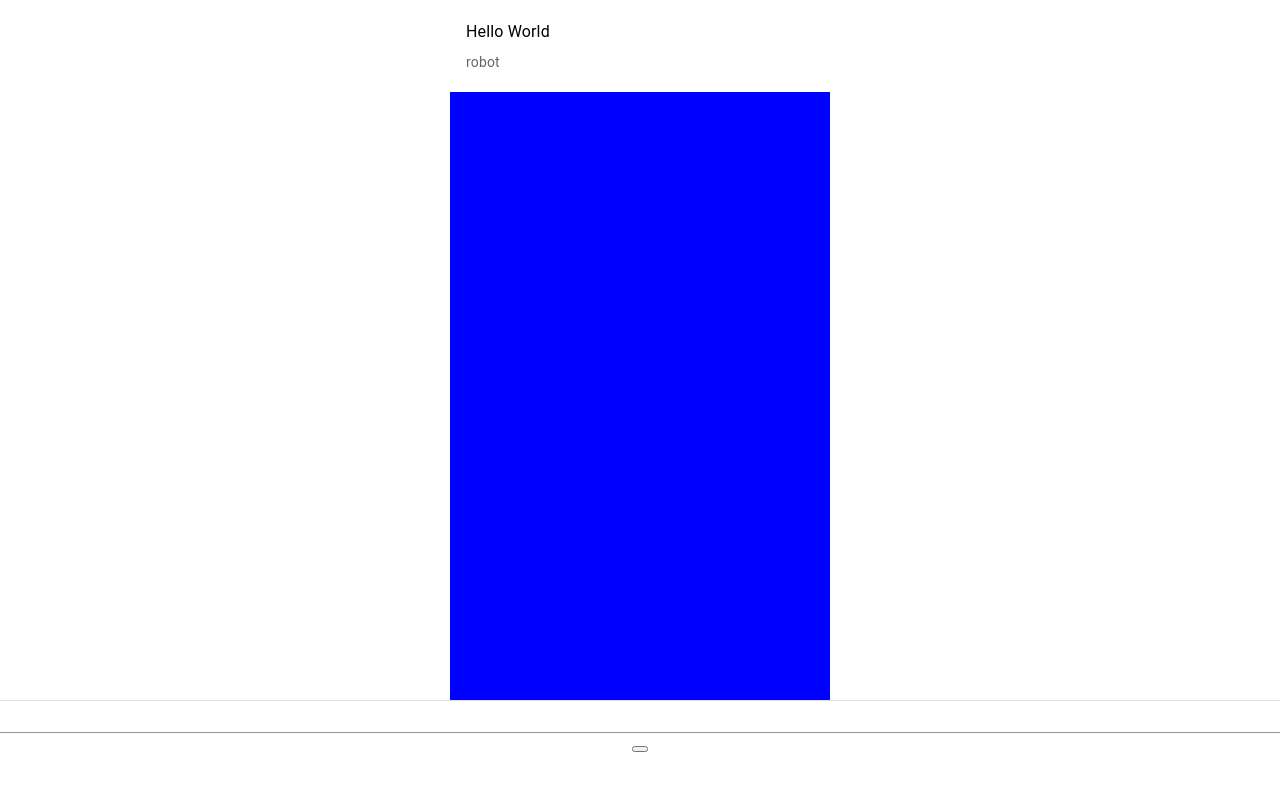
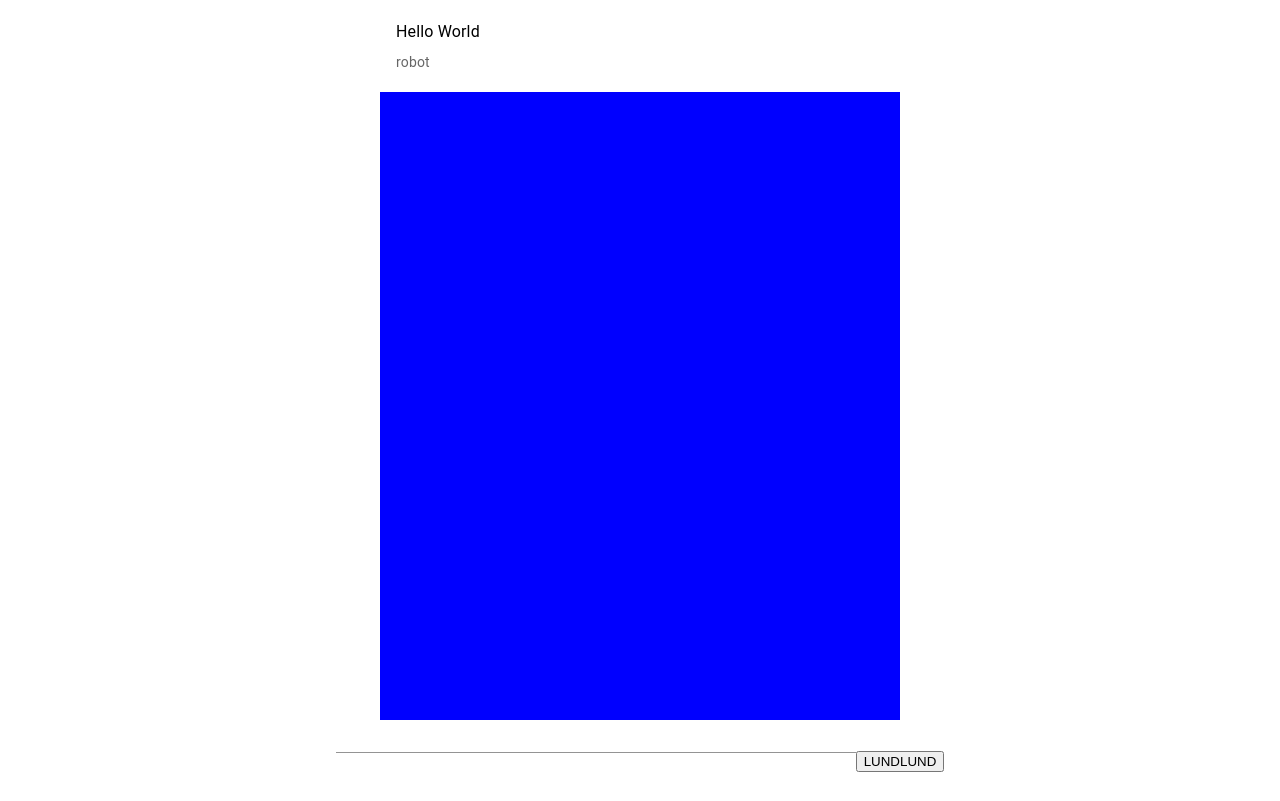
Before and after one commit to Aaddy-1/chat-ui, a React (Create React App) app: page /test in a window 1280 px wide. Built offline with nearby package versions, Linux system fonts and the light colour scheme.

Commit message:
Added another style file, will replace textfield with a box in next commit

```diff
--- a/src/App.js
+++ b/src/App.js
@@ -26,4 +26,7 @@ function App() {
   )
 }
 
+
+
+
 export default App;
--- a/src/css/chatWindow.css
+++ b/src/css/chatWindow.css
@@ -1,5 +1,12 @@
-.chatDiv {
+.outermostDiv {
     display: flex;
+    flex-direction: column;
     justify-content: center;
     align-items: center;
 }
+.inputDiv {
+    display: flex;
+    flex-direction: row;
+    justify-content: center;
+    align-items: center;
+}
--- /dev/null
+++ b/src/css/styles.jsx
@@ -0,0 +1,17 @@
+import { ContactSupportOutlined } from "@material-ui/icons";
+import { SxProps } from "@mui/material";
+
+export const boxStyle = {
+    width: '65vh',
+    height: '90vh',
+    backgroundColor: 'blue',
+    overflow: 'auto',
+    scrollbarWidth: 'none',
+}
+
+export const textBoxStyle = {
+    width: '65vh',
+    height: '10vh',
+    size: 'Normal',
+}
+export default boxStyle;
--- a/src/views/chatTest.jsx
+++ b/src/views/chatTest.jsx
@@ -13,8 +13,10 @@ import { ListItem } from '@mui/material';
 import { TextField } from '@material-ui/core';
 import { Divider } from '@material-ui/core';
 import { alignProperty } from '@mui/material/styles/cssUtils';
-
+import outerMostDiv from '/Users/aadeesh/Programming/chat-ui/src/css/chatWindow.css';
 import chatDiv from '/Users/aadeesh/Programming/chat-ui/src/css/chatWindow.css';
+import boxStyle from '../css/styles.jsx';
+import { textBoxStyle } from '../css/styles.jsx';
 
 function Message({props}) {
 
@@ -64,14 +66,8 @@ function ChatWindow({props}) {
         )
     }
     return (
-        <div className='chatDiv'>
-            <Box sx={{
-                width: 380,
-                height: 700,
-                backgroundColor: 'blue',
-                overflow: 'auto',
-                scrollbarWidth: 'none',
-            }}>
+        <div className='chatDiv' props>
+            <Box sx={boxStyle}>
                 <Grid container spacing={2}>
                     {messageList.map(msg => (
                         message(msg)
@@ -119,15 +115,13 @@ export const ChatTest = () => {
     }
 
     return (
-        <div>
-          {/* <Title />
-          <MessageList />
-          <SendMessageForm /> */}
-          {/* <Message props={{message: "Hello World"}}></Message> */}
+        <div className='outermostDiv'>
           <ChatWindow props={messageList}></ChatWindow>
           <Divider/>
-          <TextField inputRef={textRef} fullWidth onKeyDown={textKeyHandler}></TextField>
-          <button onClick={submitHandler}></button>
+          <div className='inputDiv'>
+            <TextField style={textBoxStyle} inputRef={textRef} fullWidth onKeyDown={textKeyHandler}></TextField>
+            <button onClick={submitHandler}>{"LUNDLUND"}</button>
+          </div>
        </div>
     )
 }
```
